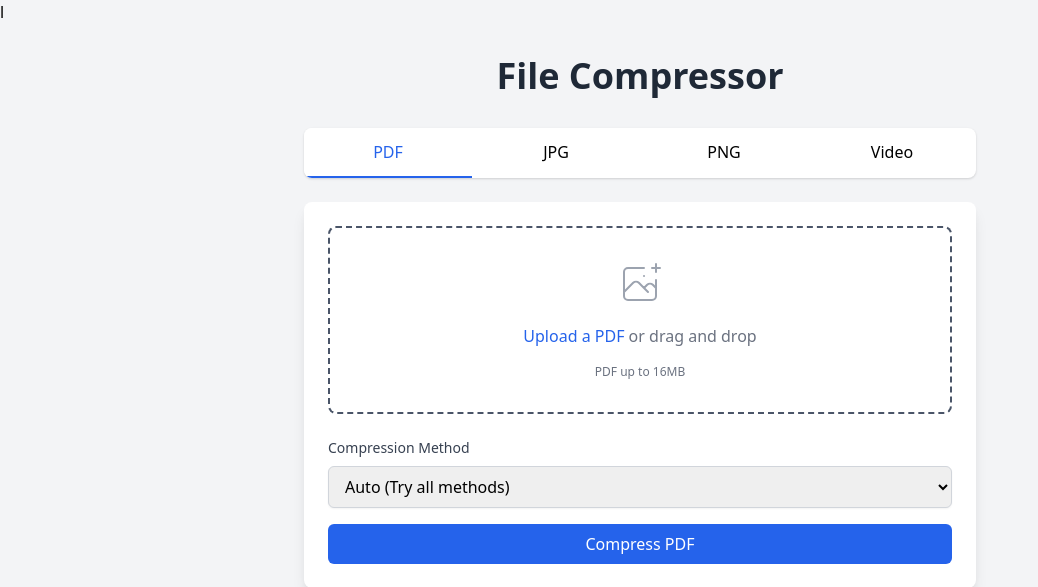
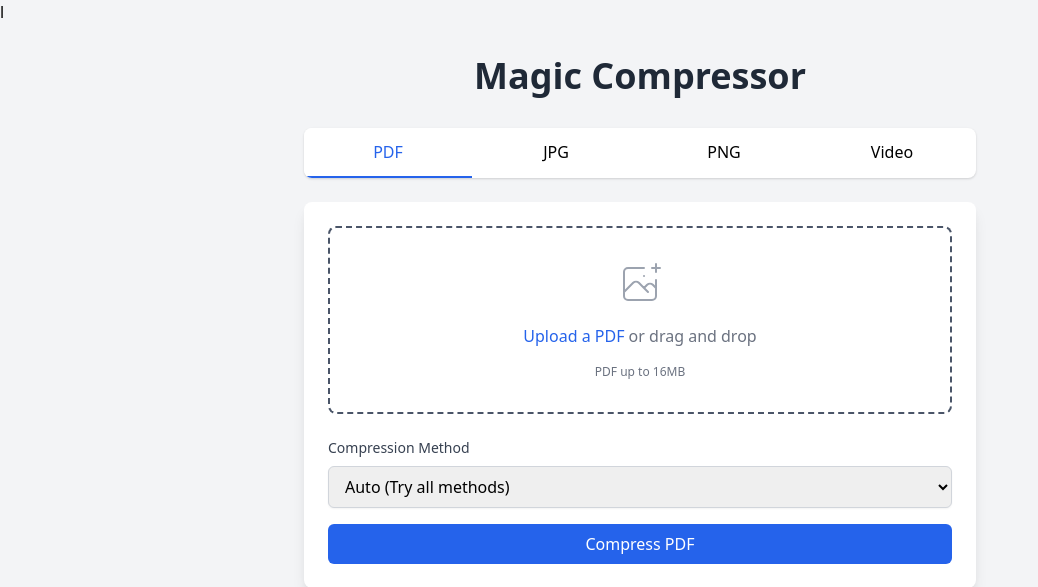
Before and after one commit to RAHULJADHAV-07/Compress-python, a Flask app: page / in a window 1280 px wide. Shown: the top 587 px of the page, without its empty margins (0-1038 px from the left). Run offline with Flask 3, Linux system fonts and the light colour scheme; some libraries are stand-ins or nearby versions.

Commit message:
your commit message

```diff
--- a/templates/index.html
+++ b/templates/index.html
@@ -11,7 +11,7 @@ l    <link href="https://cdn.jsdelivr.net/npm/tailwindcss@2.2.19/dist/tailwind.m
 <body class="bg-gray-100 min-h-screen">
     <div class="container mx-auto px-4 py-8">
         <div class="max-w-2xl mx-auto">
-            <h1 class="text-4xl font-bold text-center text-gray-800 mb-8">File Compressor</h1>
+            <h1 class="text-4xl font-bold text-center text-gray-800 mb-8">Magic Compressor</h1>
 
             <!-- Tab Navigation -->
             <div class="flex mb-6 bg-white rounded-lg shadow overflow-hidden">
```
